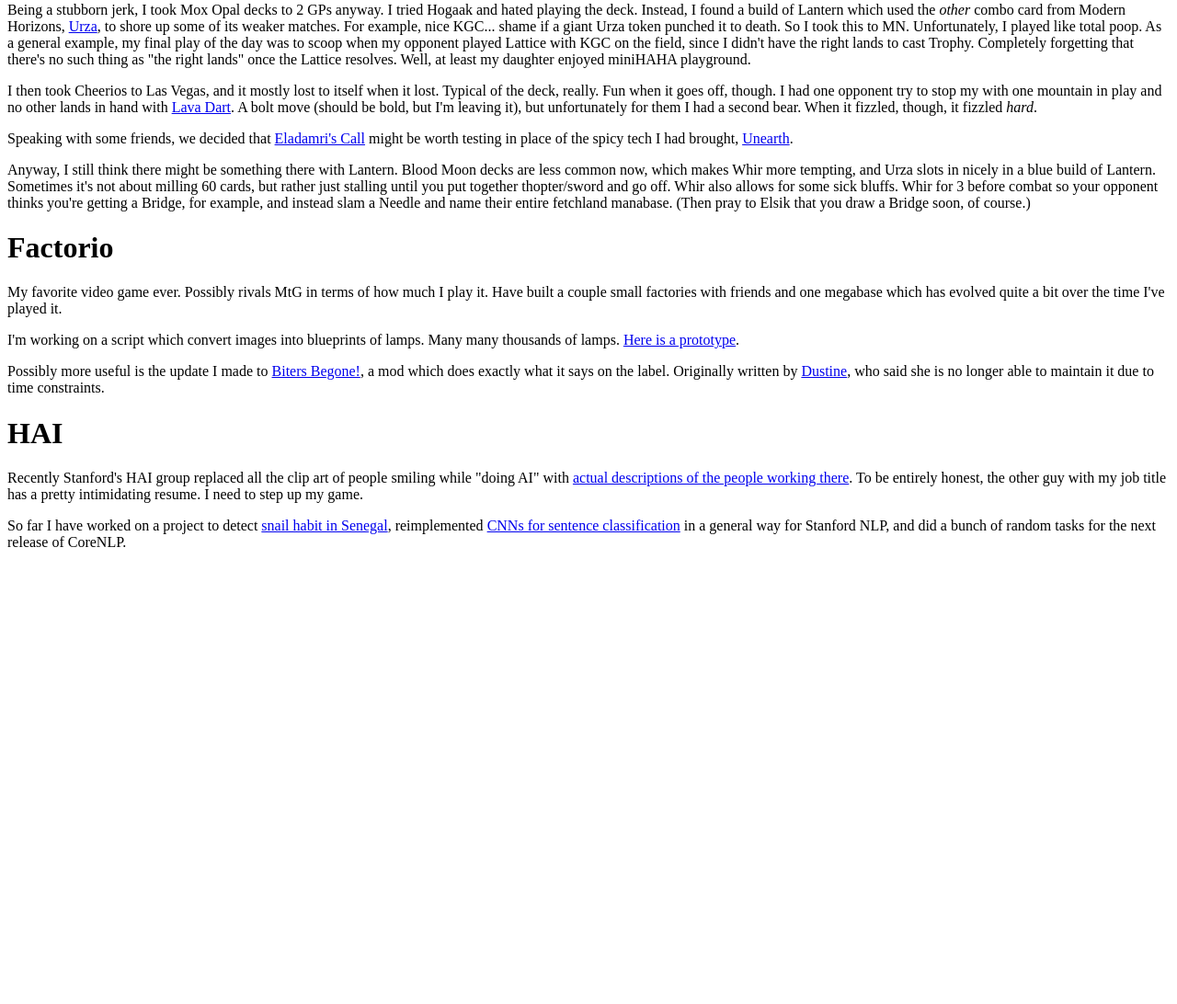
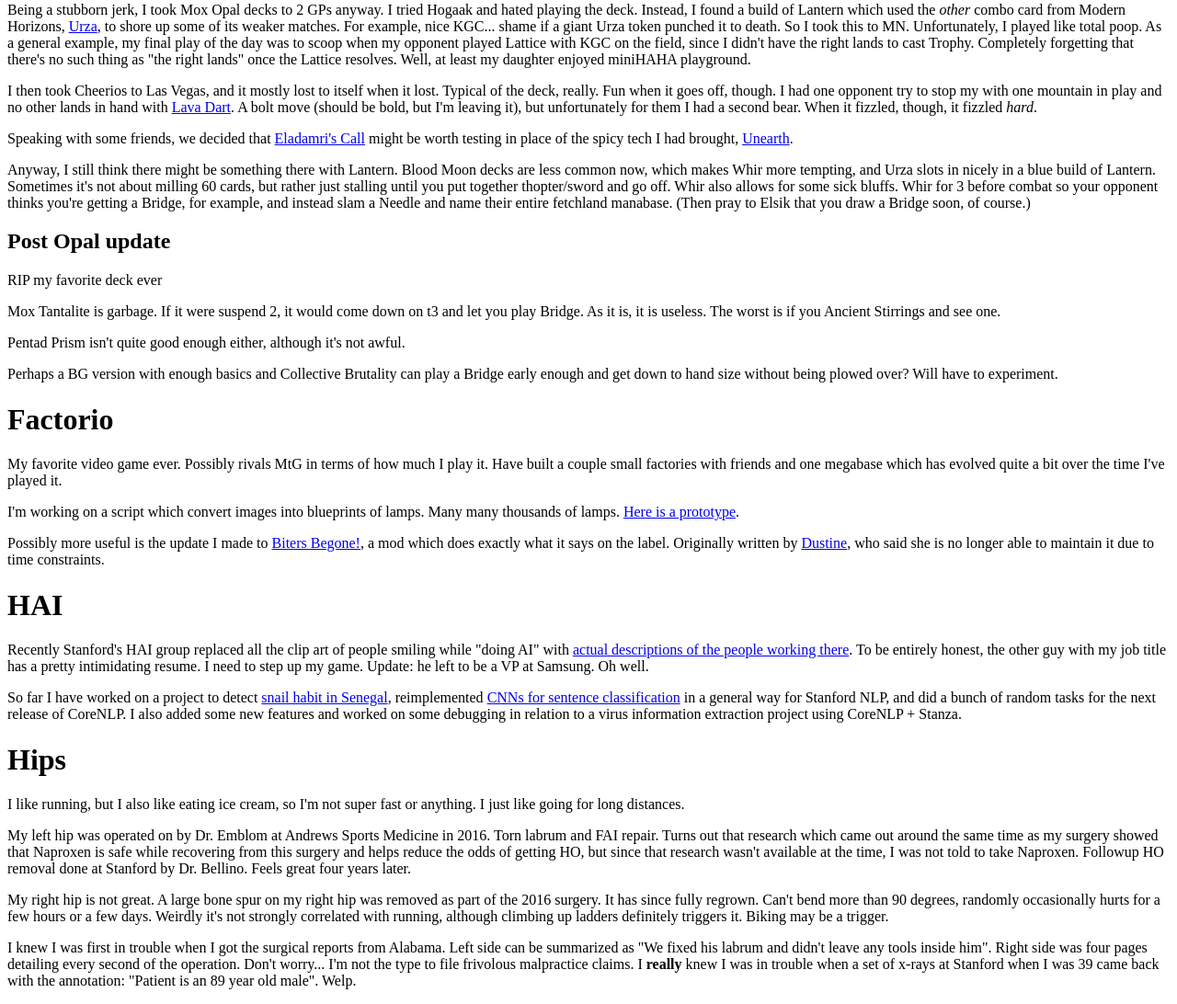
Before and after one commit to AngledLuffa/factorio-lamps, a Flask app: page / in a window 1280 px wide. Shown: the part 724-1816 px from the top of the page at 92% size. Before the commit the page ends 1319 px from the top, so only its background shows below. Run offline with Flask 2, Linux system fonts and the light colour scheme.

Commit message:
Update with bad news about opal & hips

```diff
--- a/templates/index.html
+++ b/templates/index.html
@@ -85,6 +85,21 @@ Speaking with some friends, we decided that <a href=https://gatherer.wizards.com
 Anyway, I still think there might be something there with Lantern.  Blood Moon decks are less common now, which makes Whir more tempting, and Urza slots in nicely in a blue build of Lantern.  Sometimes it's not about milling 60 cards, but rather just stalling until you put together thopter/sword and go off.  Whir also allows for some sick bluffs.  Whir for 3 before combat so your opponent thinks you're getting a Bridge, for example, and instead slam a Needle and name their entire fetchland manabase.  (Then pray to Elsik that you draw a Bridge soon, of course.)
 </p>
 
+<h2>Post Opal update</h2>
+
+<p>
+RIP my favorite deck ever
+</p><p>
+Mox Tantalite is garbage.  If it were suspend 2, it would come down on
+t3 and let you play Bridge.  As it is, it is useless.  The worst is if
+you Ancient Stirrings and see one.
+</p><p>
+Pentad Prism isn't quite good enough either, although it's not awful.
+</p><p>
+Perhaps a BG version with enough basics and Collective Brutality can
+play a Bridge early enough and get down to hand size without being
+plowed over?  Will have to experiment.
+</p>
 
 <h1>Factorio</h1>
 <p>
@@ -109,14 +124,45 @@ smiling while "doing AI" with
 <a href=https://hai.stanford.edu/people/Fellows>actual descriptions of
 the people working there</a>.  To be entirely honest, the other guy
 with my job title has a pretty intimidating resume.  I need to step up
-my game.
+my game.  Update: he left to be a VP at Samsung.  Oh well.
 </p><p>
 So far I have worked on a project to detect
 <a href=https://en.wikipedia.org/wiki/Schistosomiasis>snail habit in
 Senegal</a>, reimplemented
 <a href=https://arxiv.org/pdf/1408.5882.pdf>CNNs for sentence
 classification</a> in a general way for Stanford NLP, and did a bunch
-of random tasks for the next release of CoreNLP.
+of random tasks for the next release of CoreNLP.  I also added some
+new features and worked on some debugging in relation to a virus
+information extraction project using CoreNLP + Stanza.
+</p>
+
+<h1>Hips</h1>
+<p>
+I like running, but I also like eating ice cream, so I'm not super
+fast or anything.  I just like going for long distances.
+</p><p>
+My left hip was operated on by Dr. Emblom at Andrews Sports Medicine
+in 2016.  Torn labrum and FAI repair.  Turns out that research which
+came out around the same time as my surgery showed that Naproxen is
+safe while recovering from this surgery and helps reduce the odds of
+getting HO, but since that research wasn't available at the time, I
+was not told to take Naproxen.  Followup HO removal done at Stanford
+by Dr. Bellino.  Feels great four years later.
+</p><p>
+My right hip is not great.  A large bone spur on my right hip was
+removed as part of the 2016 surgery.  It has since fully regrown.
+Can't bend more than 90 degrees, randomly occasionally hurts for a few
+hours or a few days.  Weirdly it's not strongly correlated with
+running, although climbing up ladders definitely triggers it.  Biking
+may be a trigger.
+</p><p>
+I knew I was first in trouble when I got the surgical reports
+from Alabama.  Left side can be summarized as "We fixed his labrum and
+didn't leave any tools inside him".  Right side was four pages
+detailing every second of the operation.  Don't worry... I'm not the
+type to file frivolous malpractice claims.  I <b>really</b> knew I was
+in trouble when a set of x-rays at Stanford when I was 39 came back
+with the annotation: "Patient is an 89 year old male".  Welp.
 </p>
 
 </body>
```
